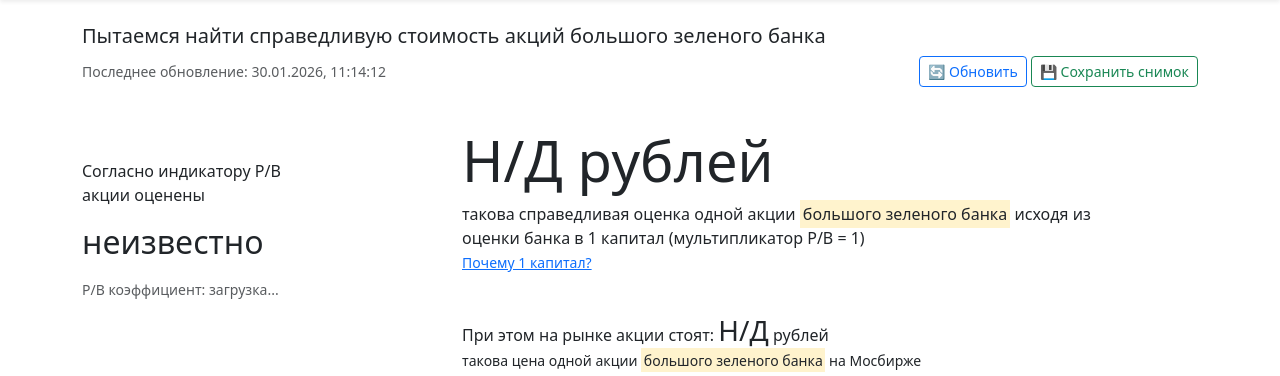
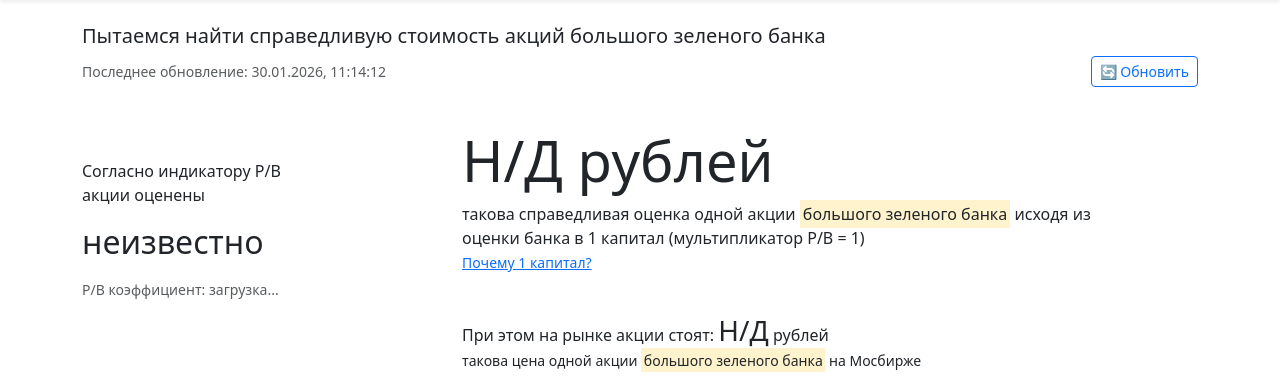
Before and after one commit to grigra27/fsp, a Django app: page / in a window 1280 px wide. Shown: the part 56-432 px from the top of the page. Run offline with Django 4.2, Linux system fonts and the light colour scheme; data that the repository does not hold is empty; some libraries are stand-ins or nearby versions.

Commit message:
fix index.html

```diff
--- a/fsp/templates/index.html
+++ b/fsp/templates/index.html
@@ -21,10 +21,6 @@
                     <button class="btn btn-sm btn-outline-primary" onclick="refreshData()">
                         <span id="refresh-icon">🔄</span> Обновить
                     </button>
-                    <form method="post" action="{% url 'price:save_snapshot' %}" class="d-inline">
-                        {% csrf_token %}
-                        <button type="submit" class="btn btn-sm btn-outline-success">💾 Сохранить снимок</button>
-                    </form>
                 </div>
             </div>
             <br>
```
